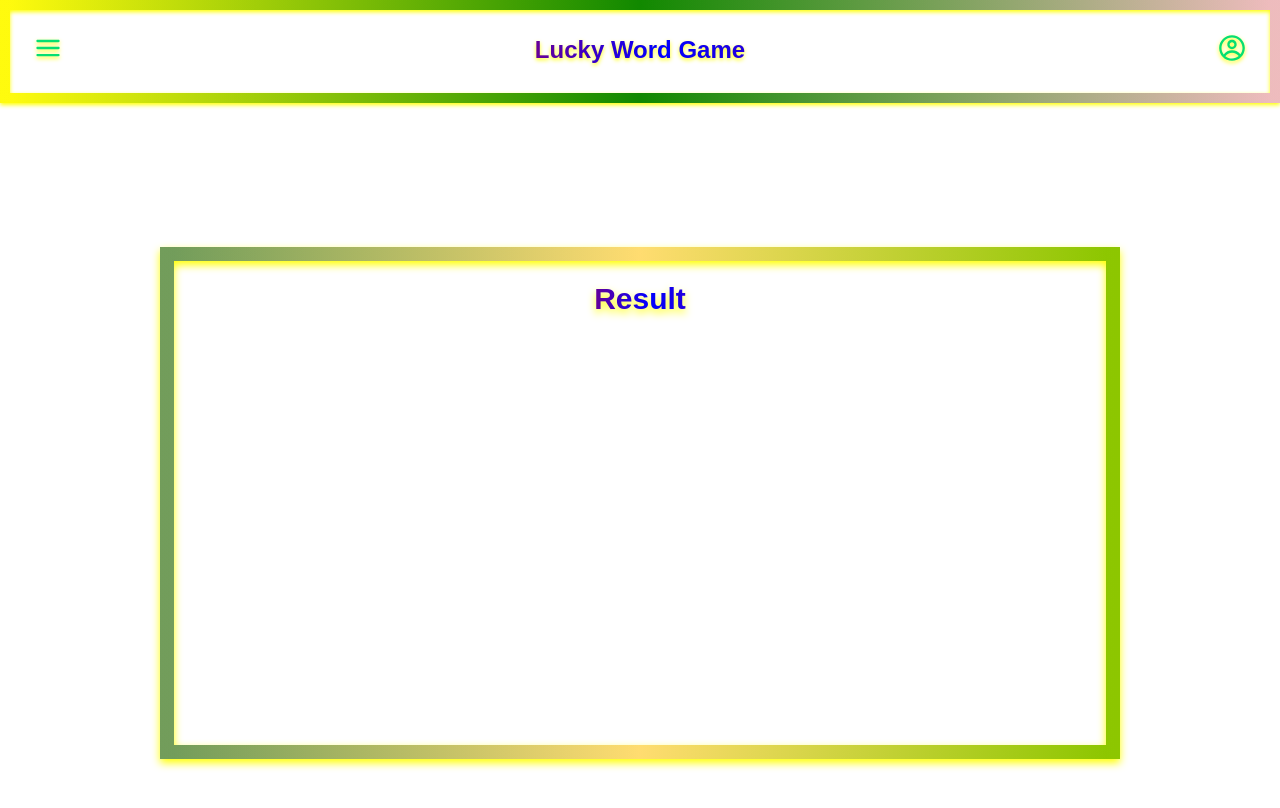
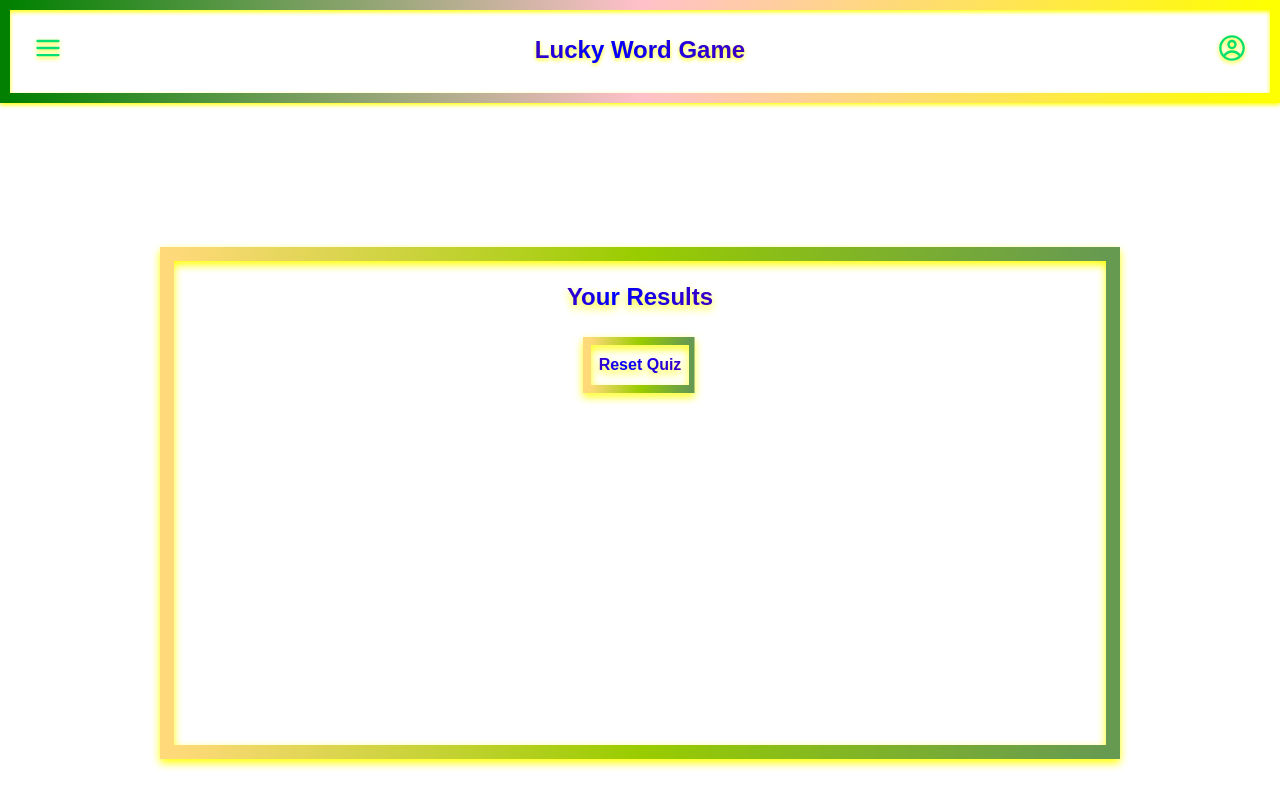
Before and after one commit to FiratSomek/lucky-word-game, a Next.js app: page /result in a window 1280 px wide. Shown: the top 808 px of the page. Built offline with nearby package versions, Linux system fonts and the light colour scheme.

Commit message:
edited result page and context page

```diff
--- a/src/app/QuizContext/QuizProvider.tsx
+++ b/src/app/QuizContext/QuizProvider.tsx
@@ -20,10 +20,10 @@ const QuizContext = createContext<QuizContextType | undefined>(undefined);
 export const QuizProvider = ({ children }: { children: React.ReactNode }) => {
   const [answers, setAnswers] = useState<Answer[]>([]);
 
+  console.log(answers);
   const addAnswer = (answer: Answer) => {
     setAnswers((prev) => [...prev, answer]);
   };
-
   const resetQuiz = () => {
     setAnswers([]);
   };
@@ -34,7 +34,9 @@ export const QuizProvider = ({ children }: { children: React.ReactNode }) => {
     </QuizContext.Provider>
   );
 };
+
 export const useQuiz = () => {
   const context = useContext(QuizContext);
   if (!context) throw new Error("useQuiz must be used within a QuizProvider");
+  return context;
 };
--- a/src/app/result/page.tsx
+++ b/src/app/result/page.tsx
@@ -1,13 +1,43 @@
+"use client";
 import React from "react";
+import { useQuiz } from "../QuizContext/QuizProvider";
+import Link from "next/link";
 
 const Result = () => {
+  const { answers, resetQuiz } = useQuiz();
+
   return (
     <div className="flex h-screen justify-center items-center drop-shadow-[0_4px_4px_yellow]">
       <div
         className="gameBoard-border flex flex-col items-center  p-5 w-3/4 h-128
 "
       >
-        <h1 className="neon-text font-bold text-3xl">Result</h1>
+        {" "}
+        <h1 className="text-2xl neon-text font-bold mb-6">Your Results</h1>
+        <ul>
+          {answers.map((ans, index) => (
+            <li key={index}>
+              {" "}
+              <strong>Question:</strong> {ans.question} <br />
+              <strong>Your Answer:</strong> {ans.selected} <br />
+              <strong>Correct:</strong> {ans.correctAnswer} <br />
+              <strong>
+                Result:{" "}
+                <span
+                  className={ans.isCorrect ? "text-green-500" : "text-red-500"}
+                >
+                  {ans.isCorrect ? "Correct" : "Wrong"}
+                </span>
+              </strong>
+            </li>
+          ))}
+        </ul>{" "}
+        <Link href="/">
+          {" "}
+          <button onClick={resetQuiz} className="neon-button-border p-2 ">
+            <span className="neon-text font-bold">Reset Quiz</span>
+          </button>
+        </Link>
       </div>
     </div>
   );
--- a/src/components/QuestionComponent.tsx
+++ b/src/components/QuestionComponent.tsx
@@ -4,6 +4,7 @@ import { normalizeCategory } from "@/app/utils/normalize";
 import CountDown from "./CountDown";
 import useCountdown from "@/hooks/useCountDown";
 import { useRouter } from "next/navigation";
+import { useQuiz } from "@/app/QuizContext/QuizProvider";
 
 type QuestionType = {
   word: string;
@@ -24,6 +25,7 @@ const QuestionComponent = ({
   const [selected, setSelected] = useState("");
   const { count, reset } = useCountdown(10);
   const router = useRouter();
+  const { addAnswer } = useQuiz();
 
   const options = [
     { label: "Doğru Cevap", value: "correct", text: question.correct },
@@ -38,6 +40,15 @@ const QuestionComponent = ({
   useEffect(() => {
     if (selected || count === 0) {
       const timeout = setTimeout(() => {
+        const isCorrect = selected === "correct";
+
+        addAnswer({
+          question: question.word,
+          selected,
+          correctAnswer: question.correct,
+          isCorrect,
+        });
+
         if (currentQuestionIndex < 4) {
           setCurrentQuestionIndex((prev) => prev + 1);
           setSelected("");
```
